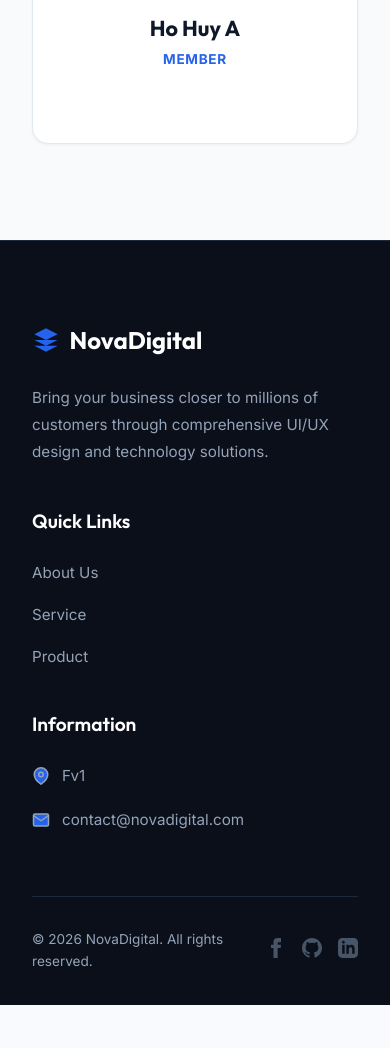
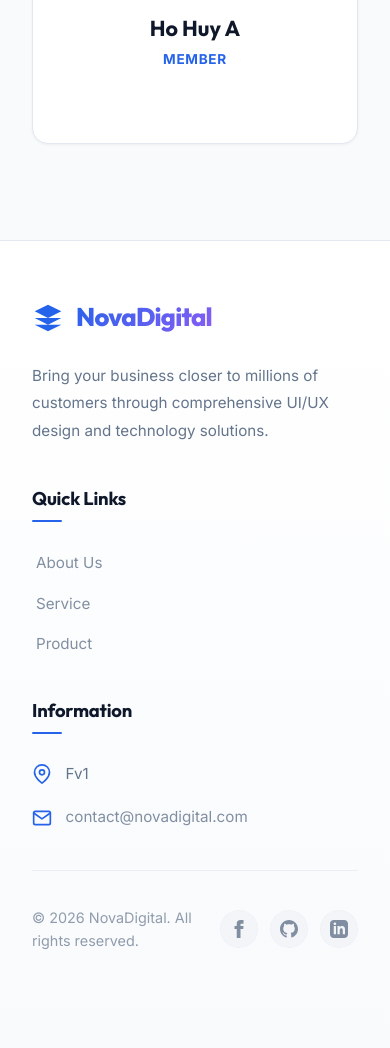
Before and after one commit to NtAn05/NovaDigital_CMS_Workspace, a Spring Boot app: page /about.html in a window 390 px wide. Shown: the part 5340-6388 px from the top of the page. Before the commit the page ends 6345 px from the top, so only its background shows below. Run offline with Spring Boot 4, Linux system fonts and the light colour scheme; some of the project's set-up classes (security, data sources, template engines, error pages and the like) are left out, and stand-ins take their place; some libraries are stand-ins or nearby versions.

Commit message:
Redesign footer UI and move footer DOM
Refactors footer styling for a fresher, interactive look (colors, spacing, hover states, social icons, dark-theme overrides) and adds subtle hero click animation. Bumps stylesheet version in index.html to v1.0.4. Adds initFooterMove() in main.js (called on DOMContentLoaded) to append .footer-bottom into .footer-container for a unified footer layout. Changes are cosmetic and aim for improved responsiveness and visual polish without altering core functionality.

```diff
--- a/src/main/resources/static/css/style.css
+++ b/src/main/resources/static/css/style.css
@@ -1884,129 +1884,221 @@ section {
 
 /* Footer Styling */
 footer {
-  background-color: #0b0f19;
-  color: #94a3b8;
-  padding: 5rem 2rem 2rem 2rem;
-  border-top: 1px solid #1e293b;
+  background: linear-gradient(180deg, var(--bg-white) 0%, var(--bg-light) 100%);
+  color: var(--text-muted);
+  padding: 3.5rem 2rem 2rem 2rem;
+  border-top: 1px solid var(--border-color);
+  transition: background 0.3s ease, border-color 0.3s ease;
 }
 
 .footer-container {
   max-width: 1280px;
   margin: 0 auto;
   display: grid;
-  grid-template-columns: 2fr 1fr 1.5fr;
-  gap: 4rem;
-  margin-bottom: 4rem;
+  grid-template-columns: 2.2fr 1fr 1.3fr;
+  gap: 5rem;
+  margin-bottom: 2rem;
+  padding-bottom: 2rem;
 }
 
 .footer-col h3 {
-  color: var(--bg-white);
+  color: var(--text-primary);
   font-family: var(--font-heading);
-  font-size: 1.2rem;
-  font-weight: 600;
-  margin-bottom: 1.5rem;
+  font-size: 1.15rem;
+  font-weight: 700;
+  letter-spacing: -0.01em;
+  margin-bottom: 1.75rem;
+  position: relative;
+  padding-bottom: 0.5rem;
+  transition: color 0.3s ease;
+}
+
+.footer-col h3::after {
+  content: '';
+  position: absolute;
+  bottom: 0;
+  left: 0;
+  width: 30px;
+  height: 2px;
+  background: var(--primary);
+  border-radius: 2px;
+  transition: width 0.3s ease;
+}
+
+.footer-col:hover h3::after {
+  width: 50px;
 }
 
 .footer-logo {
-  display: flex;
-  align-items: center;
-  gap: 0.6rem;
+  display: inline-flex;
+  align-items: center;
+  gap: 0.75rem;
   text-decoration: none;
   font-family: var(--font-heading);
-  font-size: 1.5rem;
-  font-weight: 700;
-  color: var(--bg-white);
+  font-size: 1.6rem;
+  font-weight: 800;
+  letter-spacing: -0.03em;
+  color: var(--text-primary);
   margin-bottom: 1.5rem;
+  transition: var(--transition);
+}
+
+.footer-logo span {
+  background: linear-gradient(135deg, var(--primary) 0%, #8b5cf6 100%);
+  -webkit-background-clip: text;
+  -webkit-text-fill-color: transparent;
+  background-clip: text;
+}
+
+.footer-logo:hover {
+  transform: translateY(-2px);
+}
+
+.footer-logo:hover svg {
+  transform: rotate(15deg) scale(1.1);
 }
 
 .footer-logo svg {
-  width: 28px;
-  height: 28px;
+  width: 32px;
+  height: 32px;
   fill: var(--primary);
+  transition: transform 0.3s cubic-bezier(0.34, 1.56, 0.64, 1);
 }
 
 .footer-col p {
   line-height: 1.8;
   font-size: 0.95rem;
-  max-width: 320px;
+  max-width: 340px;
 }
 
 .footer-links {
   list-style: none;
   display: flex;
   flex-direction: column;
-  gap: 1rem;
+  gap: 0.9rem;
 }
 
 .footer-links a {
-  color: #94a3b8;
+  color: inherit;
+  opacity: 0.8;
   text-decoration: none;
-  transition: var(--transition);
+  transition: all 0.3s cubic-bezier(0.25, 0.8, 0.25, 1);
   font-size: 0.95rem;
+  display: inline-flex;
+  align-items: center;
+  gap: 0.25rem;
 }
 
 .footer-links a:hover {
-  color: var(--bg-white);
-  padding-left: 5px;
+  opacity: 1;
+  color: var(--primary);
+  transform: translateX(6px);
+}
+
+.footer-links a::before {
+  content: '→';
+  opacity: 0;
+  width: 0;
+  transition: all 0.3s ease;
+  color: var(--primary);
+  font-size: 0.85rem;
+}
+
+.footer-links a:hover::before {
+  opacity: 1;
+  width: 12px;
+  margin-right: 4px;
 }
 
 .footer-info {
   display: flex;
   flex-direction: column;
-  gap: 1.25rem;
+  gap: 1.2rem;
 }
 
 .footer-info-item {
   display: flex;
   align-items: center;
+  gap: 0.85rem;
+  font-size: 0.95rem;
+  transition: transform 0.2s ease;
+}
+
+.footer-info-item:hover {
+  transform: translateX(4px);
+}
+
+.footer-info-item svg {
+  width: 20px;
+  height: 20px;
+  stroke: var(--primary);
+  fill: none;
+  flex-shrink: 0;
+  transition: transform 0.2s ease;
+}
+
+.footer-info-item:hover svg {
+  transform: scale(1.15);
+}
+
+.footer-info-item a {
+  color: inherit;
+  opacity: 0.8;
+  text-decoration: none;
+  transition: color 0.3s ease, opacity 0.3s ease;
+}
+
+.footer-info-item a:hover {
+  opacity: 1;
+  color: var(--primary);
+}
+
+.footer-bottom {
+  grid-column: 1 / -1;
+  padding-top: 2.2rem;
+  border-top: 1px solid rgba(148, 163, 184, 0.15);
+  display: flex;
+  justify-content: space-between;
+  align-items: center;
+  font-size: 0.9rem;
+  width: 100%;
+}
+
+.footer-bottom p {
+  opacity: 0.7;
+}
+
+.social-icons-footer {
+  display: flex;
   gap: 0.75rem;
-  font-size: 0.95rem;
-}
-
-.footer-info-item svg {
+}
+
+.social-icons-footer a {
+  display: flex;
+  align-items: center;
+  justify-content: center;
+  width: 38px;
+  height: 38px;
+  border-radius: 50%;
+  background: rgba(148, 163, 184, 0.08);
+  color: inherit;
+  opacity: 0.8;
+  transition: all 0.3s cubic-bezier(0.34, 1.56, 0.64, 1);
+  border: 1px solid rgba(148, 163, 184, 0.05);
+}
+
+.social-icons-footer a:hover {
+  opacity: 1;
+  color: var(--primary);
+  background: rgba(37, 99, 235, 0.1);
+  border-color: var(--primary);
+  transform: translateY(-4px) scale(1.08);
+  box-shadow: 0 4px 12px rgba(37, 99, 235, 0.15);
+}
+
+.social-icons-footer svg {
   width: 18px;
   height: 18px;
-  fill: var(--primary);
-}
-
-.footer-info-item a {
-  color: #94a3b8;
-  text-decoration: none;
-  transition: var(--transition);
-}
-
-.footer-info-item a:hover {
-  color: var(--bg-white);
-}
-
-.footer-bottom {
-  max-width: 1280px;
-  margin: 0 auto;
-  padding-top: 2rem;
-  border-top: 1px solid #1e293b;
-  display: flex;
-  justify-content: space-between;
-  align-items: center;
-  font-size: 0.85rem;
-}
-
-.social-icons-footer {
-  display: flex;
-  gap: 1rem;
-}
-
-.social-icons-footer a {
-  color: #475569;
-  transition: var(--transition);
-}
-
-.social-icons-footer a:hover {
-  color: var(--bg-white);
-}
-
-.social-icons-footer svg {
-  width: 20px;
-  height: 20px;
   fill: currentColor;
 }
 
--- a/src/main/resources/static/index.html
+++ b/src/main/resources/static/index.html
@@ -5,7 +5,7 @@
   <meta name="viewport" content="width=device-width, initial-scale=1.0">
   <meta name="description" content="NovaDigital - Creative Agency. We partner with businesses to build cutting-edge digital experiences, branding, and interfaces.">
   <title>NovaDigital | Creative Agency</title>
-  <link rel="stylesheet" href="/css/style.css?v=1.0.2">
+  <link rel="stylesheet" href="/css/style.css?v=1.0.4">
   <style>
     /* ─── PAGE LOADER ─────────────────────────────── */
     #page-loader {
--- a/src/main/resources/static/js/main.js
+++ b/src/main/resources/static/js/main.js
@@ -48,6 +48,9 @@ document.addEventListener("DOMContentLoaded", () => {
 
   // 4c. Initialize Navbar scroll effects (detached floating and show/hide)
   initNavbarScrollEffects();
+
+  // 4d. Move footer bottom inside footer container
+  initFooterMove();
 
   // 5. Detect current page and fetch corresponding data
   const path = window.location.pathname;
@@ -3060,3 +3063,12 @@ function initNavbarScrollEffects() {
     lastScrollY = currentScrollY;
   });
 }
+
+// Dynamically move footer-bottom inside footer-container for unified layout
+function initFooterMove() {
+  const container = document.querySelector(".footer-container");
+  const bottom = document.querySelector(".footer-bottom");
+  if (container && bottom) {
+    container.appendChild(bottom);
+  }
+}
```
Also changed, not shown: other parts of src/main/resources/static/css/style.css (+40 -2 lines).
